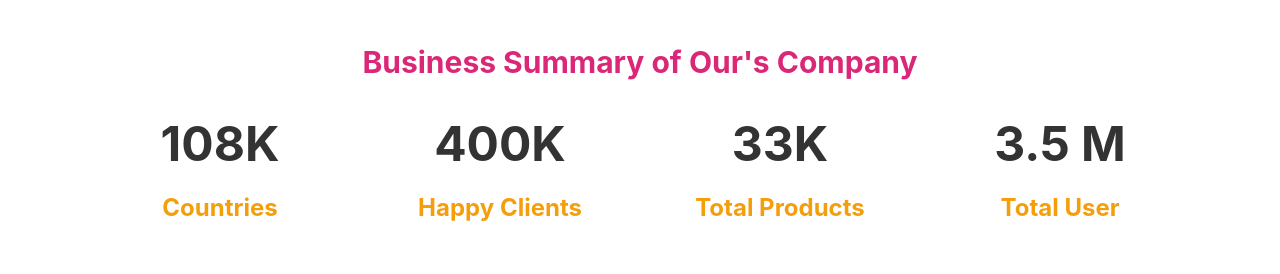
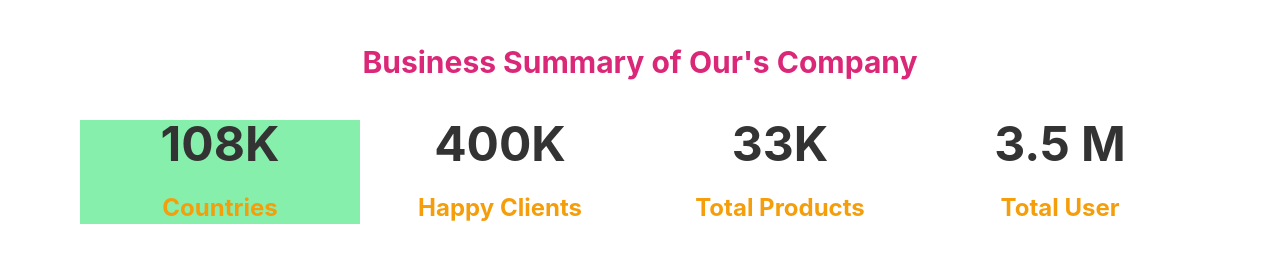
Before and after one commit to payeltilak/monota-website, a React (Create React App) app: page / in a window 1280 px wide. Shown: the part 2140-2414 px from the top of the page. Built offline with nearby package versions, Linux system fonts and the light colour scheme; no server answers.

Commit message:
business sumary

```diff
--- a/src/Pages/HomePage/BusinessSummary.js
+++ b/src/Pages/HomePage/BusinessSummary.js
@@ -5,7 +5,7 @@ const BusinessSummary = () => {
         <div className='p-20'>
             <h2 className='text-3xl font-bold py-10 text-pink-600'>Business Summary of Our's Company</h2>
             <section className='grid sm:grid-cols-1 md:grid-cols-2 lg:grid-cols-4 drop-shadow-3xl '>
-                <div>
+                <div className='bg-green-300'>
                     <h2 className='font-bold text-5xl'>108K</h2> <br />
                     <p className='text-amber-500 font-bold text-2xl'>Countries</p>
                 </div>
```
